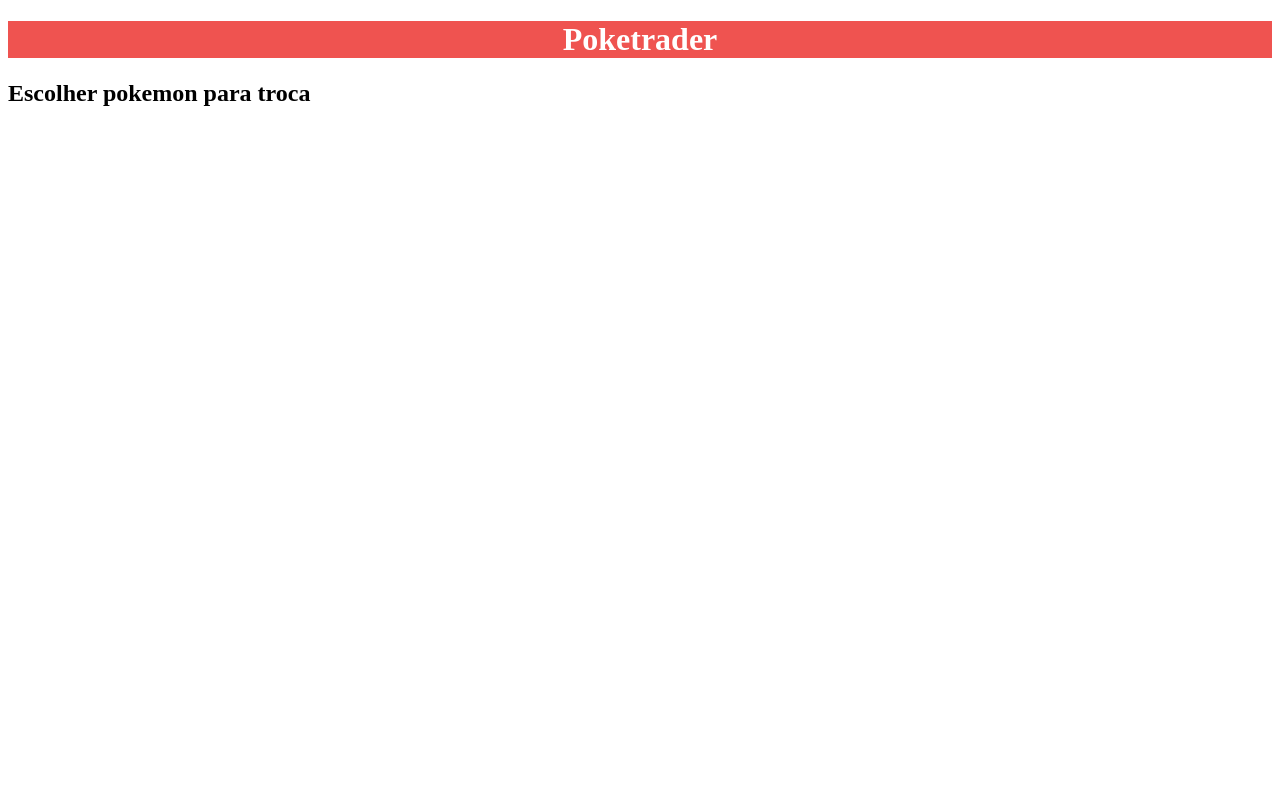
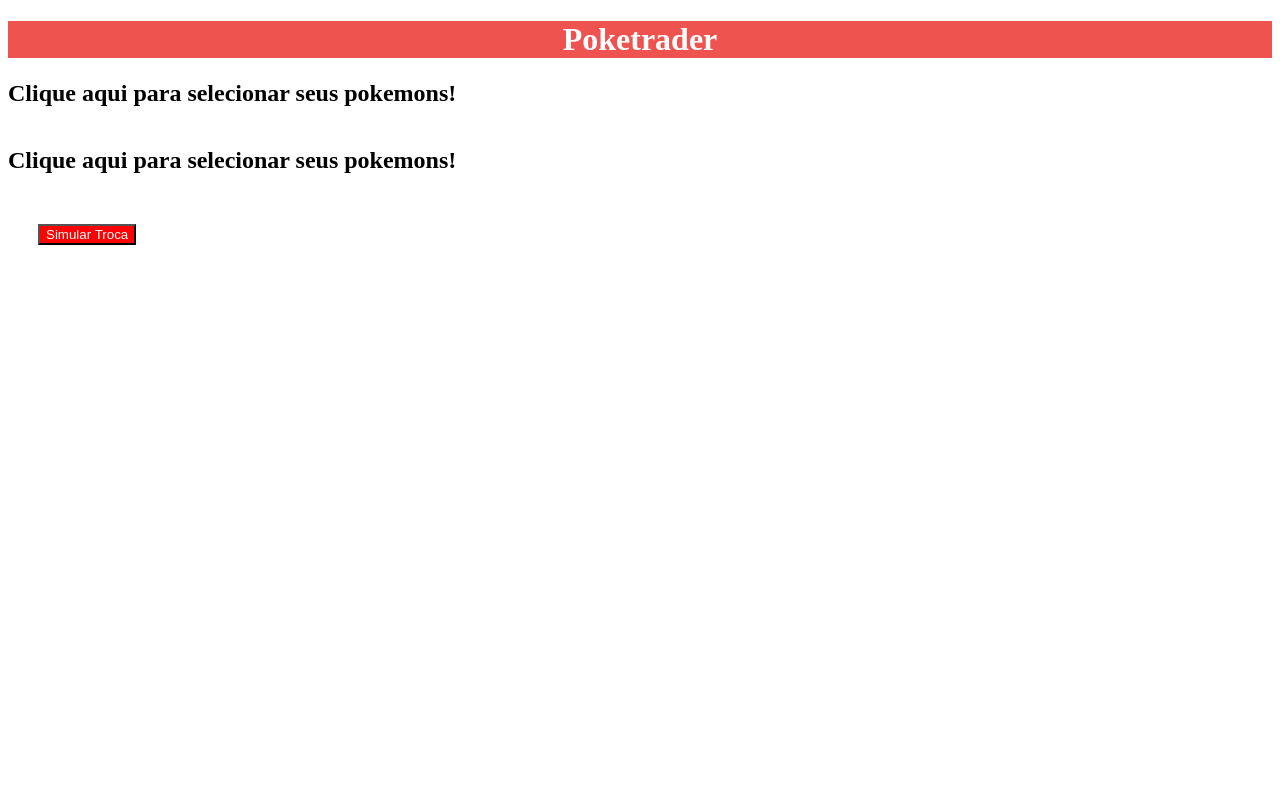
Before and after one commit to samuelfavila/poketrader, a React (Create React App) app: page / in a window 1280 px wide. Shown: the top 800 px of the page. Built offline with nearby package versions, Linux system fonts and the light colour scheme.

Commit message:
Finish Select Pokemon and Start Trade Simulator

```diff
--- a/src/components/PokemonSlot/index.jsx
+++ b/src/components/PokemonSlot/index.jsx
@@ -10,6 +10,12 @@ const PokemonSlot = () => {
 	// const elemnentSelectedPokemons = document.querySelector('.selected-pokemons');
 
 	function selectPokemon(id) {
+		if (selectedPokemons.length >= 6) {
+			document.querySelector("h3").innerHTML =
+				"Você já escolheu 6 pokemons, remova 1 para adicionar outro";
+			return;
+		}
+
 		setSelectedPokemons((currentList) => [...currentList, id]);
 	}
 
@@ -17,6 +23,7 @@ const PokemonSlot = () => {
 		const newSelectedPokemons = [...selectedPokemons];
 		newSelectedPokemons.splice(index, 1);
 		setSelectedPokemons(newSelectedPokemons);
+		document.querySelector("h3").innerHTML = "";
 	}
 
 	return (
@@ -26,8 +33,9 @@ const PokemonSlot = () => {
 					setIsOpen(!isOpen);
 				}}
 			>
-				Escolher pokemon para troca
+				Clique aqui para selecionar seus pokemons!
 			</h2>
+			<h3 className="aviso"></h3>
 			<div className="selected-pokemons">
 				{selectedPokemons.map((pokemonId, index) => {
 					// console.log(allPokemons, pokemonId);
--- a/src/components/PokemonSlot/style.css
+++ b/src/components/PokemonSlot/style.css
@@ -1,8 +1,12 @@
 .pokemon-container {
 	width: 100vw;
-	height: 100vh;
+	height: fit-content;
 }
 
 .selected-pokemons {
 	display: flex;
 }
+
+.aviso {
+	color: red;
+}
--- /dev/null
+++ b/src/components/TradeButton/index.jsx
@@ -0,0 +1,12 @@
+import React from "react";
+import "./style.css";
+
+const TradeButton = () => {
+	return (
+		<div>
+			<button className="trade-button">Simular Troca</button>
+		</div>
+	);
+};
+
+export default TradeButton;
--- /dev/null
+++ b/src/components/TradeButton/style.css
@@ -0,0 +1,5 @@
+.trade-button {
+	margin: 30px;
+	color: #fff;
+	background-color: red;
+}
```
